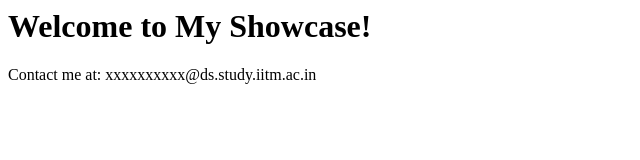
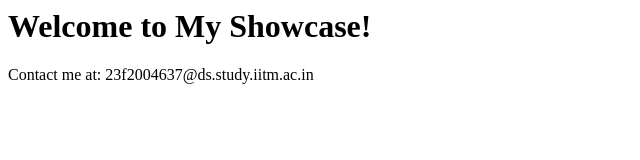
Before and after one commit to 23f2004637/TDS-W2, a plain HTML site: page index.html in a window 1280 px wide. Shown: the full height of the page, 0-640 px from the left. Drawn offline with Linux system fonts and the light colour scheme.

Commit message:
Update index.html

```diff
--- a/index.html
+++ b/index.html
@@ -4,6 +4,6 @@
 </head>
 <body>
   <h1>Welcome to My Showcase!</h1>
-  <p>Contact me at: <!--email_off-->xxxxxxxxxx@ds.study.iitm.ac.in<!--/email_off--></p>
+  <p>Contact me at: <!--email_off-->23f2004637@ds.study.iitm.ac.in<!--/email_off--></p>
 </body>
 </html>
```
